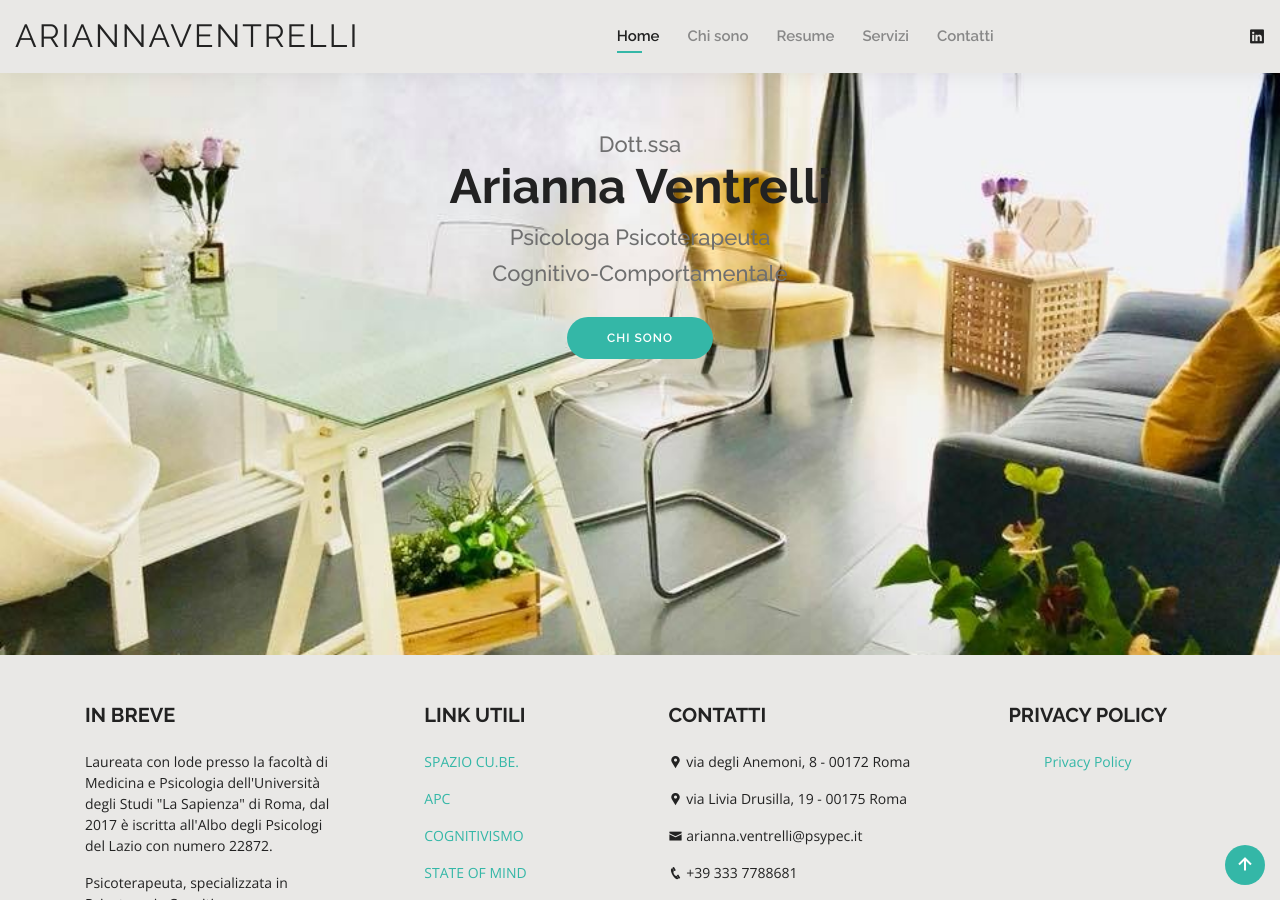
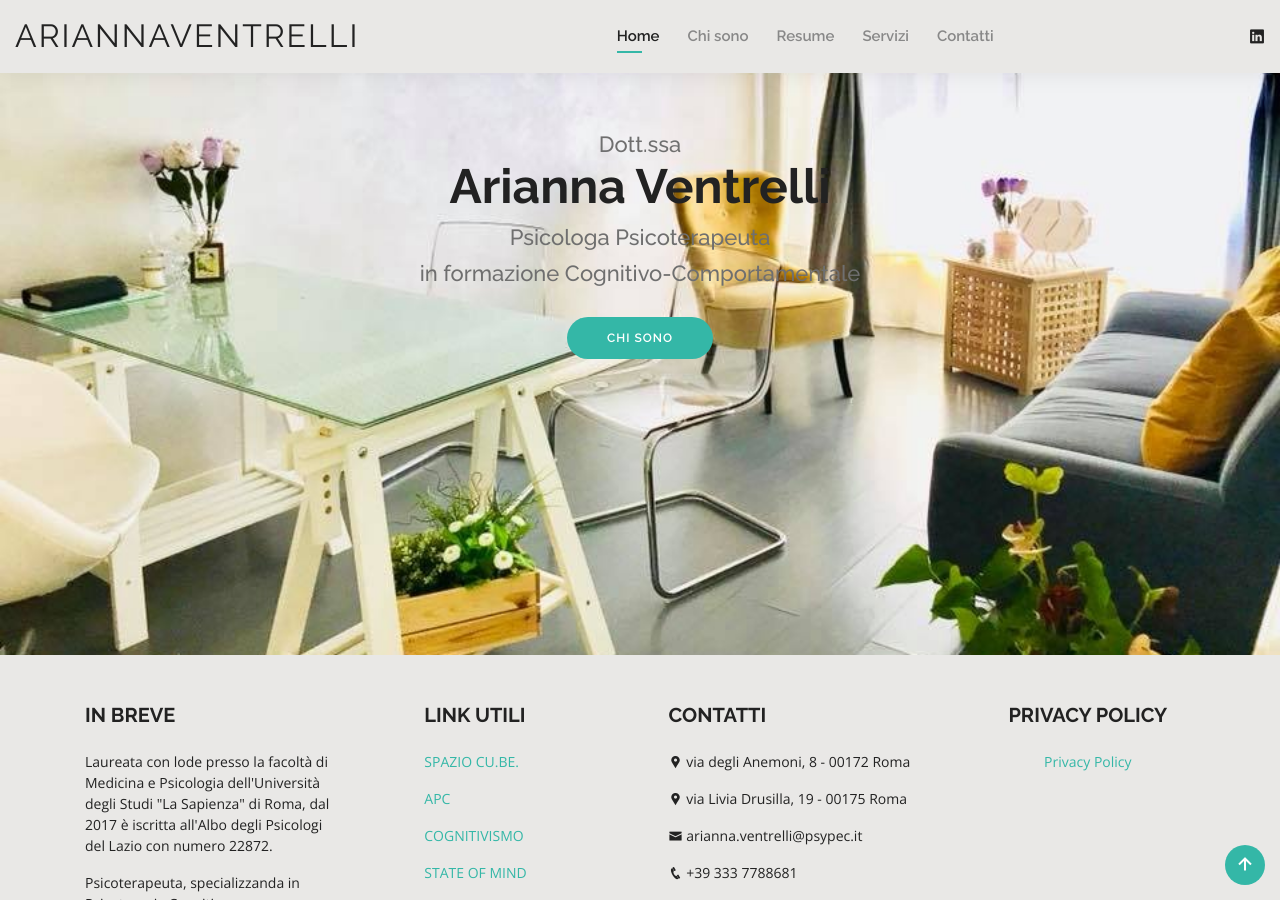
Before and after one commit to venari-psycho/venari-psycho.github.io, a Jekyll site: the page built from index.html, in a window 1280 px wide and 900 px high, scrolled down 245 px. Built offline with Jekyll 4.4.1, drawn with Linux system fonts in a browser that asks for light colours; some of the changed text lies outside the part shown.

Commit message:
Modified title in "specializzanda"

```diff
--- a/_includes/footer.html
+++ b/_includes/footer.html
@@ -12,7 +12,7 @@
         Laureata con lode presso la facoltà di Medicina e Psicologia dell'Università degli Studi
         "La Sapienza" di Roma, dal 2017 è iscritta all'Albo degli Psicologi del Lazio con numero {{ site.data.contact.numero_albo_psicologi }}.</p>
       <p>
-        Psicoterapeuta, specializzata in Psicoterapia Cognitivo-Comportamentale (CBT) presso l'APC/SPC di Roma.
+        Psicoterapeuta, specializzanda in Psicoterapia Cognitivo-Comportamentale (CBT) presso l'APC/SPC di Roma.
       </p>
     </div>
     <!-- Grid column -->
--- a/about.html
+++ b/about.html
@@ -13,7 +13,7 @@
       <div class="section-title">
         <h2>Chi sono</h2>
         <p>
-          Psicoterapeuta, specializzata in Psicoterapia Cognitivo-Comportamentale (CBT) presso la Scuola di Specializzazione Cognitiva di Roma
+          Psicoterapeuta, specializzada in Psicoterapia Cognitivo-Comportamentale (CBT) presso la Scuola di Specializzazione Cognitiva di Roma
           <br/>
           e socia della Societ&agrave; Italiana di Terapia Comportamentale e Cognitiva (SITCC).
         </p>
@@ -24,7 +24,7 @@
           <img src="assets/img/about-me-4.jpg" class="img-fluid float-right" alt="">
         </div>
         <div class="col-lg-8 pt-4 pt-lg-0 content">
-          <h3>Psicologa Psicoterapeuta</h3>
+          <h3>Psicologa Psicoterapeuta in formazione</h3>
           <p class="font-italic">
             Laureata con lode presso la facolt&agrave; di Medicina e Psicologia dell'Universit&agrave; degli Studi
             "La Sapienza" di Roma, dal 2017 sono iscritta all'Albo degli Psicologi del Lazio con numero {{ site.data.contact.numero_albo_psicologi }}.</p>
--- a/index.html
+++ b/index.html
@@ -10,7 +10,7 @@
     <h2>Dott.ssa</h2>
     <h1>Arianna Ventrelli</h1>
     <h2>Psicologa Psicoterapeuta</h2>
-    <h2>Cognitivo-Comportamentale</h2>
+    <h2>in formazione Cognitivo-Comportamentale</h2>
     <a href="about.html" class="btn-about">Chi sono</a>
   </div>
 </section>
```
